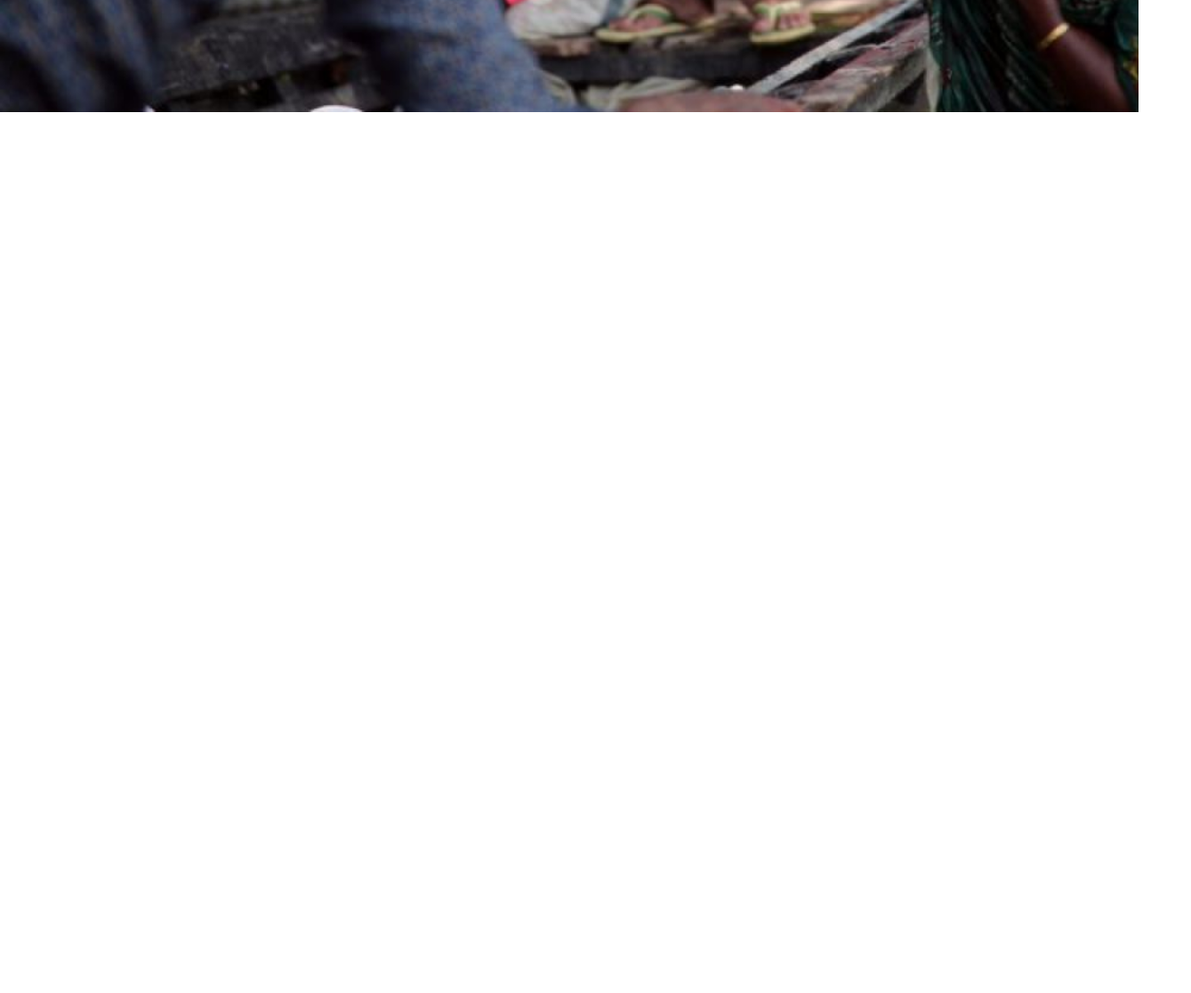
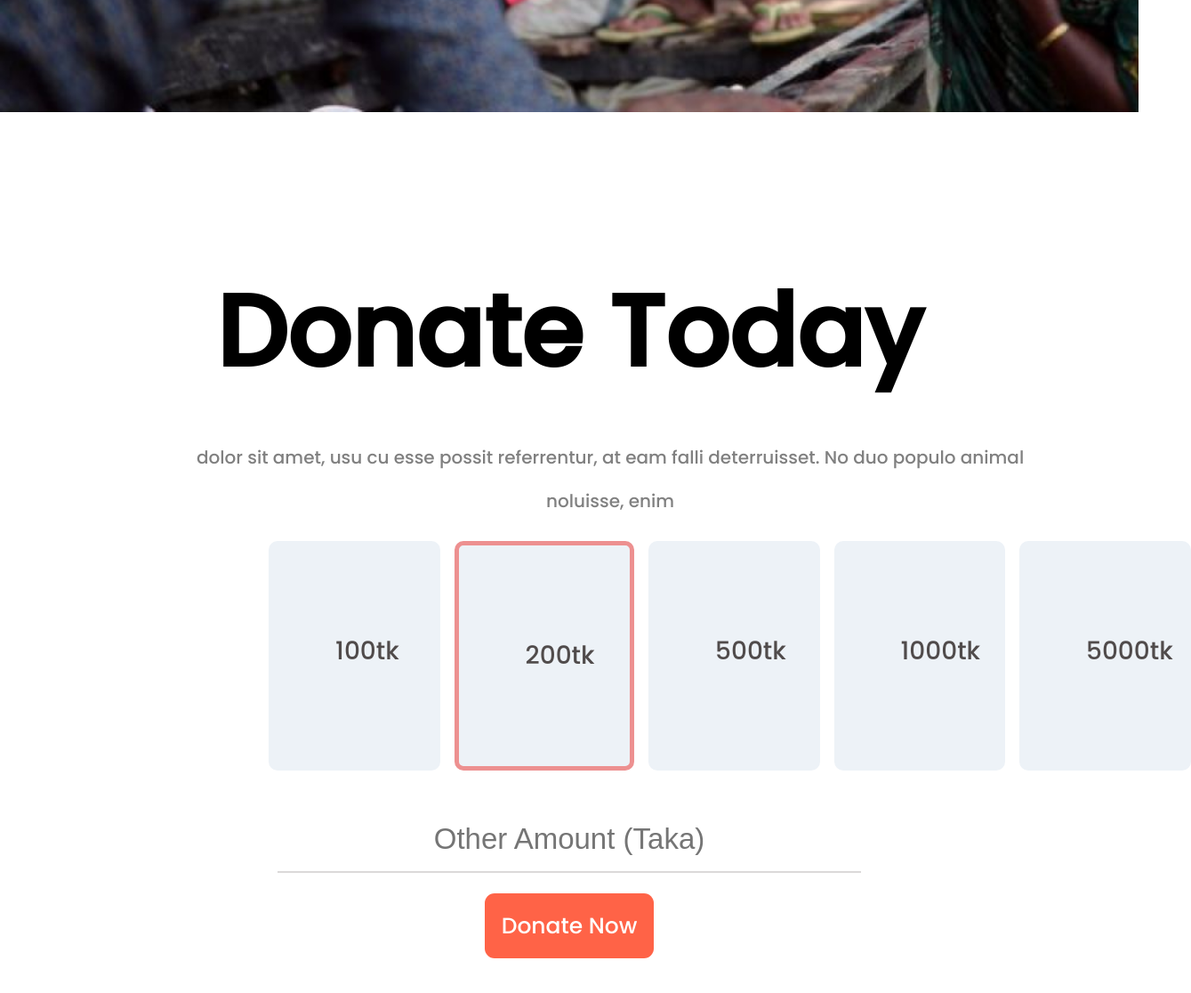
Before and after one commit to Rakibhasan2017/projects-repo, a plain HTML site: page index.html in a window 1280 px wide. Shown: the part 670-1786 px from the top of the page at 89% size, 1339 px wide, since content can reach past the window. Before the commit the page ends 800 px from the top, so only its background shows below. Drawn offline with Linux system fonts and the light colour scheme.

Commit message:
first commit

```diff
--- a/index.css
+++ b/index.css
@@ -32,3 +32,76 @@ body{
     padding: 19px;
     font-size: 25px;
 }
+
+.middle_header_text {
+    text-align: center;
+    padding: 10%;
+}
+
+.text {
+    line-height: 49px;
+    font-size: 75px;}
+    .text p {
+        font-size: 20px;
+        color: gray;
+        margin-left: 9%;}
+    .img-slide {
+        display: flex;
+        margin-left: 17%;
+    }
+   .slide-1{ width: 5%;
+    padding: 75px;
+    background-color: #edf2f7;
+    margin-right: 16px;
+    border-radius: 10px;}
+
+
+    .slide-2 {
+        width: 5%;
+        padding: 75px;
+        background-color: #edf2f7;
+        margin-right: 16px;
+        border-radius: 10px;
+        border: 5px solid #ed9090;
+    }
+    .slide-3 {
+        width: 5%;
+        padding: 75px;
+        background-color: #edf2f7;
+        margin-right: 16px;
+        border-radius: 10px}
+    .slide-4 {
+        width: 5%;
+        padding: 75px;
+        background-color: #edf2f7;
+        margin-right: 16px;
+        border-radius: 10px
+
+    }
+    .slide-5 {
+        width: 5%;
+        padding: 75px;
+        background-color: #edf2f7;
+        margin-right: 16px;
+        border-radius: 10px
+
+    }
+    #slide-pra {
+        color: #504b4b;
+        font-size: 28px;
+        text-align: center;
+        display: inline-block;
+    }
+   #input-text{
+
+        border: #e7e5e2;
+        font-size: 33px;
+        color: #e5dcdc;
+        border-bottom: 2px solid #dbd9d9;
+        width: 66%;
+        text-align: center;
+        padding: 17px;
+    }
+    .input {
+        padding: 41px;
+    }
--- a/index.html
+++ b/index.html
@@ -20,5 +20,39 @@
         </div>
 
      </section>
+    <section class="middle-header">
+     <div class="middle_header_text">
+        <div class="text">
+             <h1>Donate Today</h1>
+             <p> dolor sit amet, usu cu esse possit referrentur, at eam falli
+                deterruisset. No duo populo animal noluisse, enim</p>
+        </div>
+        <div class="img-slide">
+            <div class="slide-1">
+                <p id="slide-pra">100tk</p>
+            </div>
+            <div class="slide-2">
+               <pid="slide-pra"><p id="slide-pra">200tk</p></pid=>
+            </div>
+            <div class="slide-3">
+                <p id="slide-pra">500tk</p>
+            </div>
+            <div class="slide-4">
+                  <p id="slide-pra">1000tk</p>
+            </div>
+            <div class="slide-5"><p id="slide-pra">5000tk</p></div>
+        </div>
+        <div class="input">
+            <input id="input-text" type="text" placeholder="Other Amount (Taka)">
+        </div>
+        <div class="|top_header_text">
+            <a href="#" target="_blank" id="anker-1">Donate Now</a>
+        </div>
+
+     </div>
+
+    </section>
+
+
 </body>
 </html>
```
